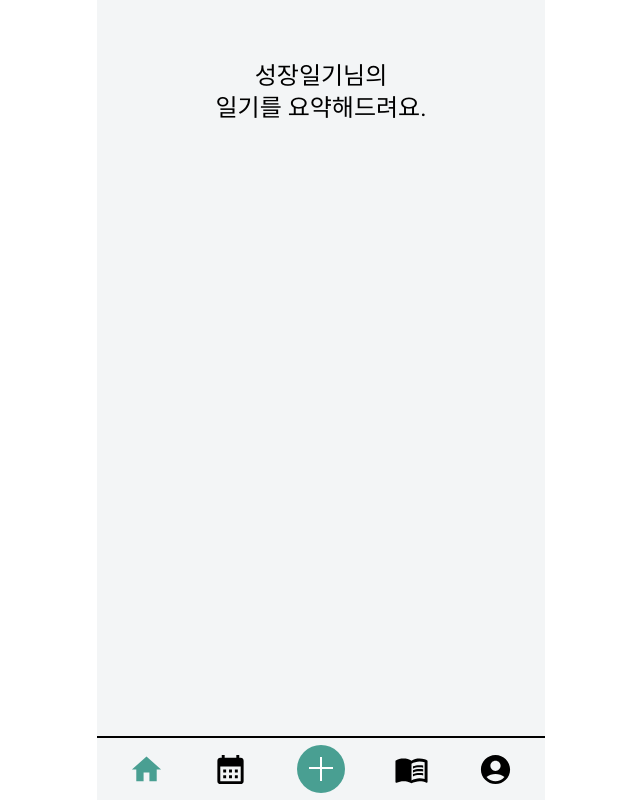
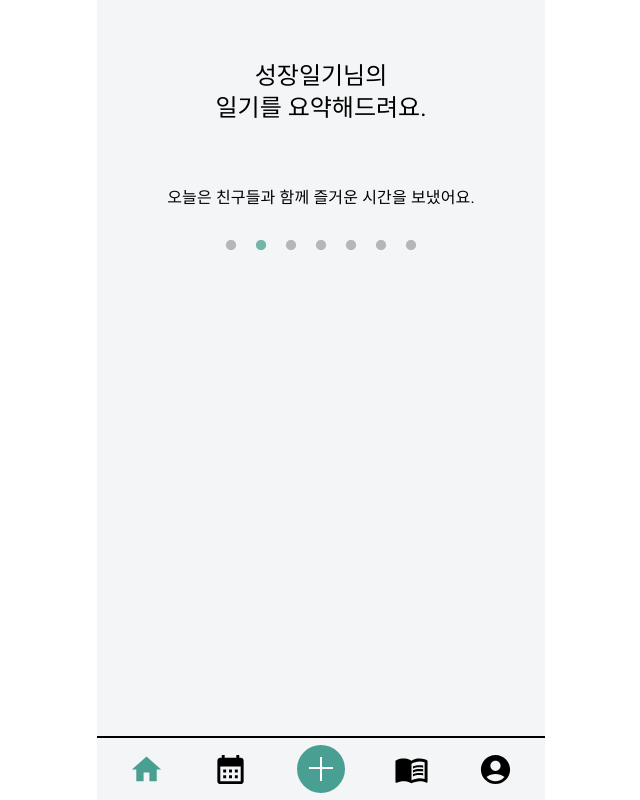
Before and after one commit to ai-diary-knou/ai-diary-knou-front, a React (Vite) app: page / in a window 1280 px wide. Shown: the whole page, without its empty margins (319-959 px from the left). Built offline with nearby package versions, Linux system fonts and the light colour scheme.

Commit message:
feat: Add Slider component for displaying a carousel of diary entries

```diff
--- /dev/null
+++ b/src/components/main/Slider/Slider.tsx
@@ -0,0 +1,38 @@
+import "slick-carousel/slick/slick.css";
+import "slick-carousel/slick/slick-theme.css";
+import "./slider.css";
+
+import ReactSlider from "react-slick";
+import Typography from "../../shared/Typography";
+
+interface SliderProps {
+  items: string[];
+}
+
+const Slider = ({ items }: SliderProps) => {
+  const settings = {
+    dots: true,
+    infinite: true,
+    speed: 500,
+    autoplay: true,
+    autoplaySpeed: 4000,
+    vertical: true,
+    verticalSwiping: true,
+    draggable: false,
+    touchMove: false,
+    slidesToShow: 1,
+    slidesToScroll: 1,
+    arrows: false,
+  };
+  return (
+    <ReactSlider {...settings}>
+      {items.map((item, index) => (
+        <div key={index}>
+          <Typography variant="body1">{item}</Typography>
+        </div>
+      ))}
+    </ReactSlider>
+  );
+};
+
+export default Slider;
--- /dev/null
+++ b/src/components/main/Slider/index.ts
@@ -0,0 +1,3 @@
+import Slider from "./Slider";
+
+export default Slider;
--- /dev/null
+++ b/src/components/main/Slider/slider.css
@@ -0,0 +1,12 @@
+.slick-dots li.slick-active button:before {
+  opacity: 0.75;
+  color: #499f92;
+}
+
+.slick-dots li button:before {
+  font-size: 12px;
+}
+
+.slick-slider {
+  padding-bottom: 20px;
+}
--- a/src/pages/main.tsx
+++ b/src/pages/main.tsx
@@ -1,4 +1,15 @@
+import Slider from "../components/main/Slider";
 import Typography from "../components/shared/Typography";
+
+const dummyItems = [
+  "좋은 꿈을 꿔서 즐거운 아침을 맞이했어요.",
+  "오늘은 친구들과 함께 즐거운 시간을 보냈어요.",
+  "오늘은 책을 읽으면서 즐거운 시간을 보냈어요.",
+  "오늘은 새로운 친구를 사귀어서 기뻤어요.",
+  "오늘은 새로운 경험을 했어요.",
+  "오늘은 즐거운 일이 있어 기분이 좋았어요.",
+  "오늘은 새로운 것을 배워서 기뻤어요.",
+];
 
 const Main = () => {
   return (
@@ -8,6 +19,9 @@ const Main = () => {
         <br />
         일기를 요약해드려요.
       </Typography>
+      <div className="mt-[60px]">
+        <Slider items={dummyItems} />
+      </div>
     </main>
   );
 };
```
